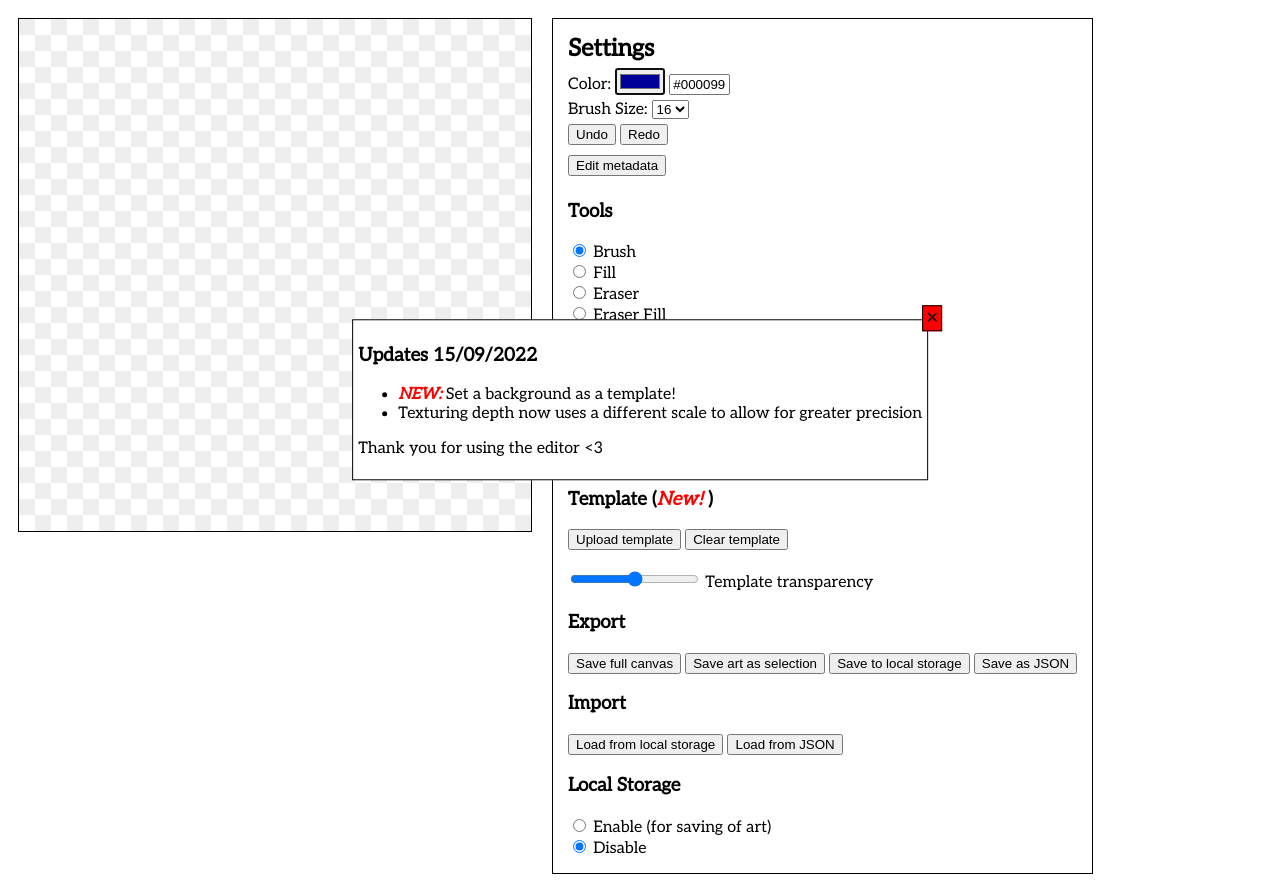
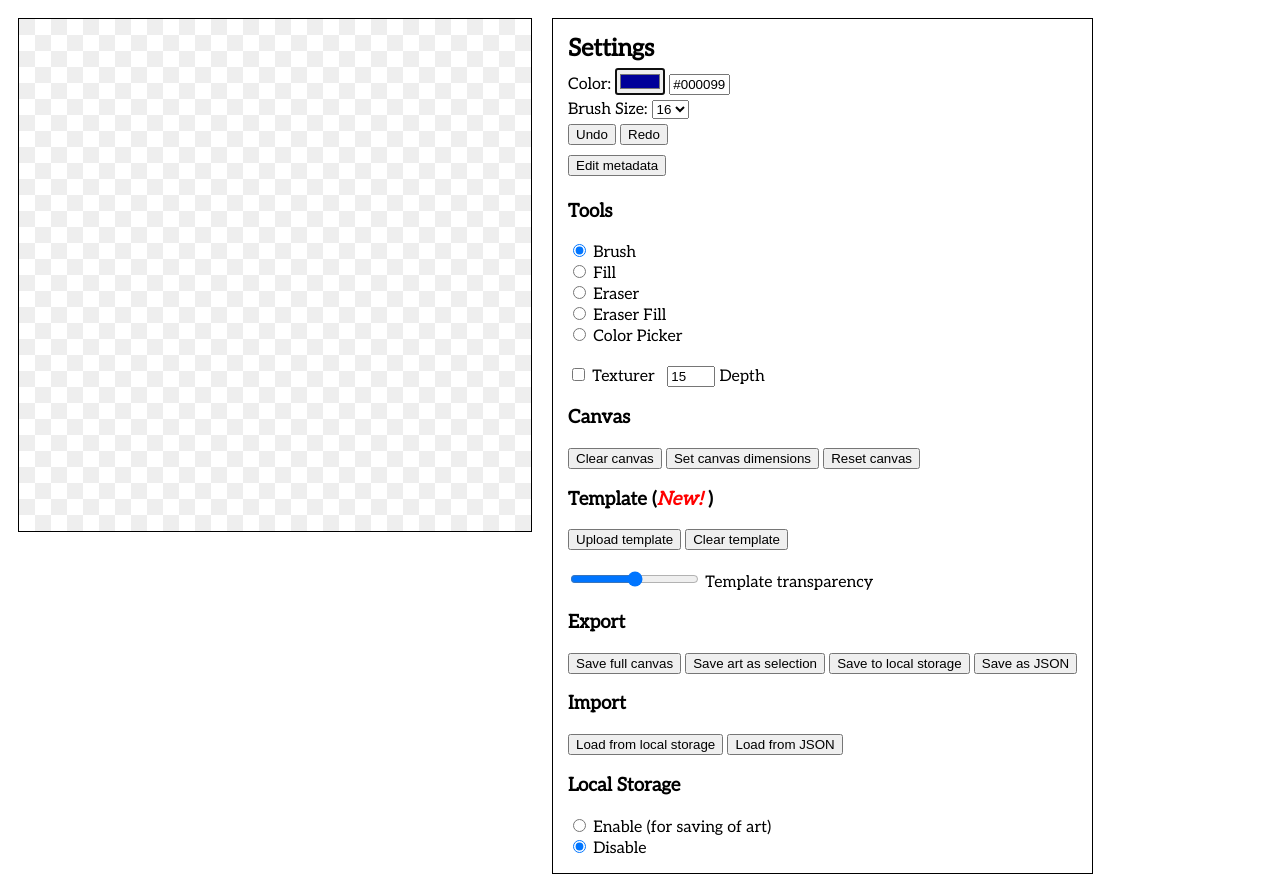
Before and after one commit to jakethakur/8-bit-editor, a plain HTML site: page index.html in a window 1280 px wide. Drawn offline with Linux system fonts and the light colour scheme.

Commit message:
removed annoying news menu

```diff
--- a/index.html
+++ b/index.html
@@ -150,15 +150,15 @@
 		<input type="button" id="confirmUploadTemplate" value="Confirm" onclick="Els.uploadTemplateWrapper.hidden = true">
 	</div>
 
-	<div class="saveWrapper" id="updateWrapper">
-		<span class="closeButton" id="closeUpdateMsg" onclick="Els.updateWrapper.hidden = true">✕</span> <!-- close button -->
+	<!--<div class="saveWrapper" id="updateWrapper">
+		<span class="closeButton" id="closeUpdateMsg" onclick="Els.updateWrapper.hidden = true">✕</span>
 		<h3>Updates 15/09/2022</h3>
 		<ul class="updateList">
 			<li class="updateMsg"><em class="new">NEW:</em> Set a background as a template!</li>
 			<li class="updateMsg">Texturing depth now uses a different scale to allow for greater precision</li>
 		</ul>
 		<p>Thank you for using the editor <3</p>
-	</div>
+	</div>-->
 
 
 	<canvas id="saveCanvas" width="512" height="512" hidden></canvas> <!-- never shown -->
```
